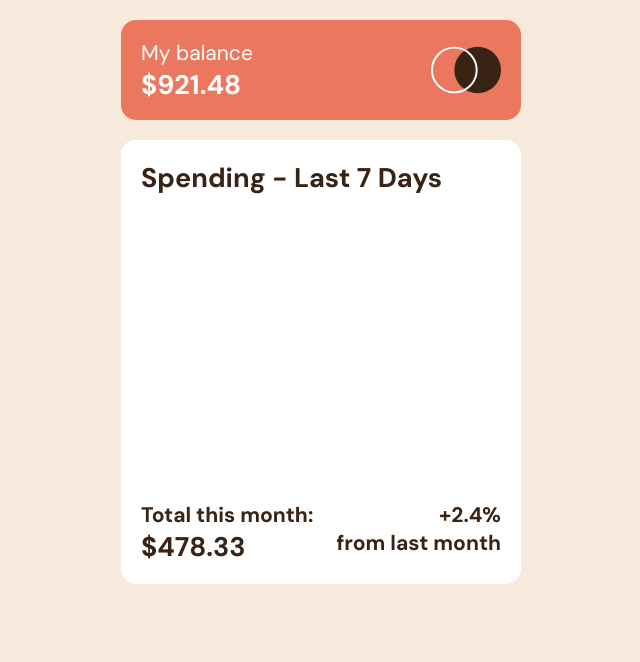
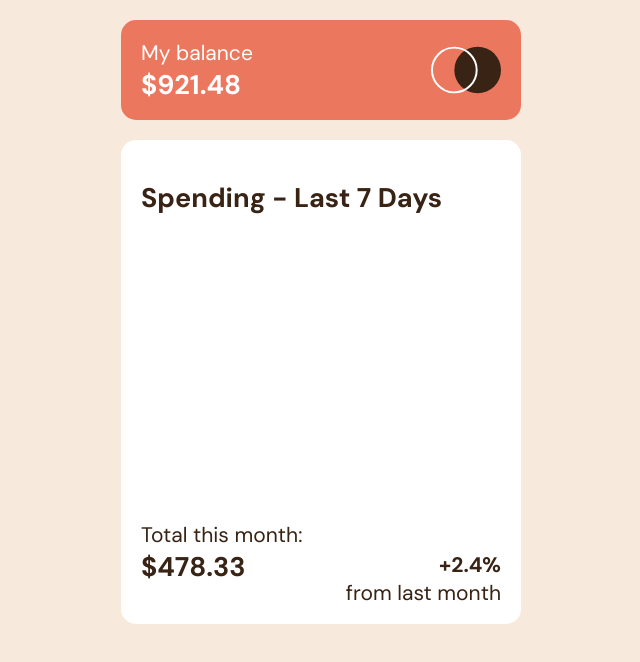
Before and after one commit to adie9/expenses-chart-component, a React (Vite) app: page / in a window 1280 px wide. Shown: the top 662 px of the page, without its empty margins (319-959 px from the left). Built offline with nearby package versions, Linux system fonts and the light colour scheme.

Commit message:
Added relative positioning to #percent; Modified margins

```diff
--- a/components/Spending.jsx
+++ b/components/Spending.jsx
@@ -11,7 +11,7 @@ function Spending() {
                 <h3>Total this month: </h3>
                 <h1>$478.33</h1>
             </div>
-            <h3 id="percent">+2.4% <br></br>from last month</h3>
+            <h3 id="percent">+2.4% <br></br><span>from last month</span></h3>
         </div>
       </section>
     )
--- a/src/App.jsx
+++ b/src/App.jsx
@@ -17,10 +17,10 @@ const data = {
 
 function App() {
   return (
-    <div className="container">
+    <main className="container">
       <Balance />
       <Spending />
-    </div>
+    </main>
   )
 }
 
--- a/styles/style.css
+++ b/styles/style.css
@@ -41,15 +41,23 @@ body {
   color: hsl(25, 47%, 15%);
   background-color: white;
   margin: 0 auto;
-  padding: 20px;
+  padding: 40px 20px;
   margin-top: 20px;
 }
 .spending-container .spending-footer {
   display: flex;
   justify-content: space-between;
 }
+.spending-container .spending-footer .spending-values h3 {
+  font-weight: 300;
+}
 .spending-container .spending-footer #percent {
   text-align: right;
+  position: relative;
+  top: 30px;
+}
+.spending-container .spending-footer #percent span {
+  font-weight: 300;
 }
 
 #chart {
--- a/styles/style.scss
+++ b/styles/style.scss
@@ -77,15 +77,28 @@ body {
     @include centered();
 
 
-    padding: 20px;
+    padding: 40px 20px;
     margin-top: 20px;
 
     .spending-footer {
         display: flex;
         justify-content: space-between;
 
+        .spending-values {
+
+            h3 {
+                font-weight: 300;
+            }
+        }
+
         #percent {
             text-align: right;
+            position: relative;
+            top: 30px;
+
+            span {
+                font-weight: 300;
+            }
         }
     }
 
```
Also changed, not shown: 1 other file (tests, documents, lock files or other folders).
